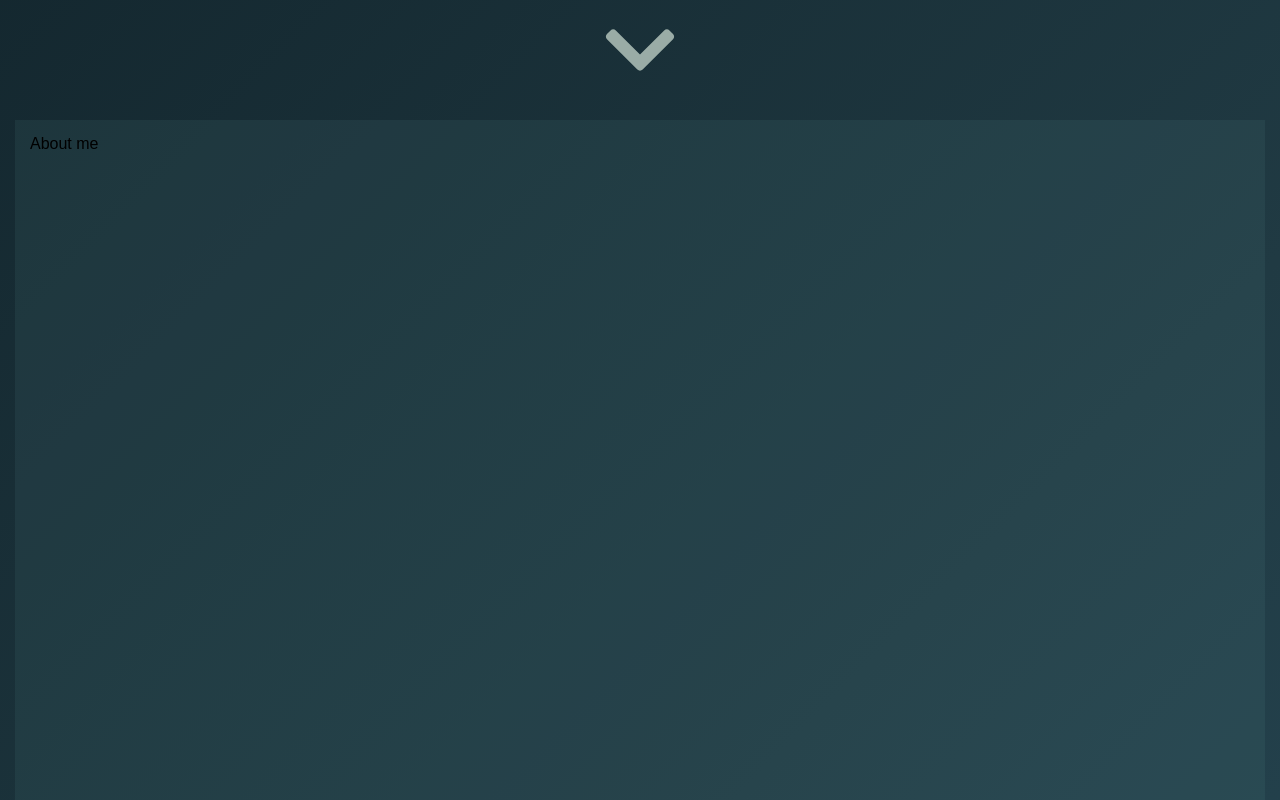
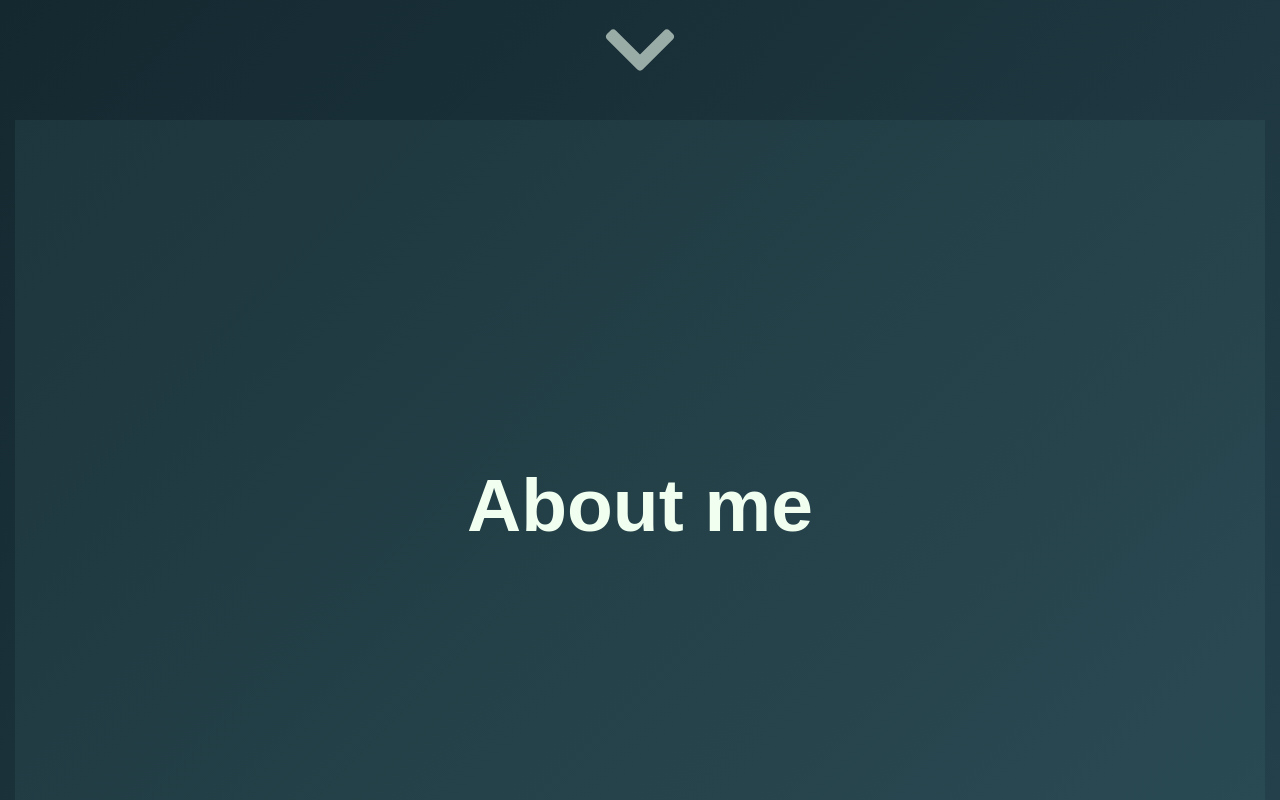
Before and after one commit to krushilnaik/krushilnaik.github.io, a React (Create React App) app: page / in a window 1280 px wide. Shown: the part 680-1480 px from the top of the page. Built offline with nearby package versions, Linux system fonts and the light colour scheme.

Commit message:
Styling tweaks
- increase animation time for form submit button
- center and enlarge "about me" placeholder

```diff
--- a/src/components/scss/AboutMe.scss
+++ b/src/components/scss/AboutMe.scss
@@ -1,3 +1,11 @@
 #about-me {
 	background-color: rgba($color: cadetblue, $alpha: 0.1);
+
+	// probably not gonna keep these but you never know
+	display: grid;
+	align-items: center;
+	justify-content: center;
+	color: honeydew;
+	font-weight: bold;
+	font-size: 75px;
 }
--- a/src/components/scss/ContactForm.scss
+++ b/src/components/scss/ContactForm.scss
@@ -97,7 +97,7 @@
 			background-color: crimson;
 			width: fit-content;
 			margin: auto;
-			transition: 200ms;
+			transition: 300ms;
 
 			&:hover {
 				cursor: pointer;
```
